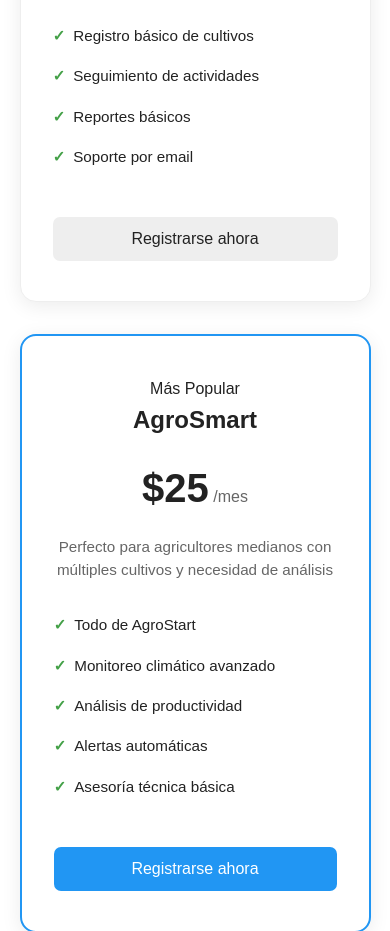
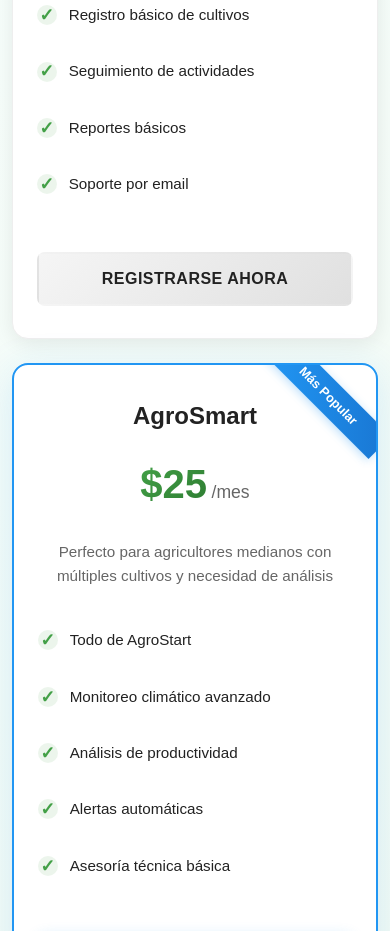
Before and after one commit to AgroMind-Aplicaciones-Web-7414/AgroTrack-LandingPage, a plain HTML site: page index.html in a window 390 px wide. Shown: the part 6600-7531 px from the top of the page. Drawn offline with Linux system fonts and the light colour scheme.

Commit message:
feat: enhance pricing section with new styles and responsive adjustments

```diff
--- a/assets/styles.css
+++ b/assets/styles.css
@@ -439,7 +439,7 @@ h1 {
 /* Pricing Section */
 .pricing {
     padding: 5rem 5%;
-    background: var(--color-background);
+    background: linear-gradient(135deg, #f8fffe 0%, #f0f8f0 100%);
     text-align: center;
 }
 
@@ -448,7 +448,7 @@ h1 {
     grid-template-columns: repeat(3, 1fr);
     gap: 2rem;
     max-width: 1200px;
-    margin: 0 auto;
+    margin: 3rem auto 0;
 }
 
 .pricing-card {
@@ -456,51 +456,76 @@ h1 {
     padding: 2.5rem 2rem;
     border-radius: 16px;
     box-shadow: 0 4px 20px rgba(0, 0, 0, 0.08);
-    transition: transform 0.3s ease;
+    transition: all 0.3s ease;
     border: 1px solid #eee;
     display: flex;
     flex-direction: column;
+    position: relative;
+    overflow: hidden;
 }
 
 .pricing-card.featured {
     border: 2px solid var(--color-secondary);
     transform: scale(1.05);
+    box-shadow: 0 8px 40px rgba(33, 150, 243, 0.15);
 }
 
 .pricing-card:hover {
     transform: translateY(-5px);
+    box-shadow: 0 8px 30px rgba(0, 0, 0, 0.12);
 }
 
 .pricing-card.featured:hover {
     transform: scale(1.05) translateY(-5px);
+    box-shadow: 0 12px 50px rgba(33, 150, 243, 0.2);
+}
+
+.featured-badge {
+    position: absolute;
+    top: 20px;
+    right: -30px;
+    background: linear-gradient(45deg, var(--color-secondary), #1976D2);
+    color: white;
+    padding: 8px 40px;
+    font-size: 0.85rem;
+    font-weight: 600;
+    transform: rotate(45deg);
+    text-align: center;
+    box-shadow: 0 2px 10px rgba(33, 150, 243, 0.3);
 }
 
 .pricing-card h3 {
     color: var(--color-text);
     font-size: 1.5rem;
     margin-bottom: 1rem;
+    font-weight: 600;
 }
 
 .price {
-    margin-bottom: 1rem;
+    margin-bottom: 1.5rem;
 }
 
 .amount {
-    font-size: 2.5rem;
-    font-weight: bold;
+    font-size: 3rem;
+    font-weight: 700;
     color: var(--color-text);
+    background: linear-gradient(135deg, var(--color-primary), #2E7D32);
+    -webkit-background-clip: text;
+    -webkit-text-fill-color: transparent;
+    background-clip: text;
 }
 
 .period {
     color: var(--color-text-light);
-    font-size: 1rem;
+    font-size: 1.1rem;
+    font-weight: 500;
 }
 
 .plan-desc {
     color: var(--color-text-light);
     font-size: 0.95rem;
     margin-bottom: 2rem;
-    line-height: 1.5;
+    line-height: 1.6;
 }
 
 .features-list {
@@ -513,50 +538,79 @@ h1 {
 .features-list li {
     display: flex;
     align-items: center;
-    gap: 0.5rem;
+    gap: 0.75rem;
     margin-bottom: 1rem;
     color: var(--color-text);
     font-size: 0.95rem;
+    padding: 0.5rem 0;
 }
 
 .features-list .check {
     color: var(--color-primary);
     font-weight: bold;
+    font-size: 1.1rem;
+    width: 20px;
+    height: 20px;
+    background: rgba(67, 160, 71, 0.1);
+    border-radius: 50%;
+    display: flex;
+    align-items: center;
+    justify-content: center;
+    flex-shrink: 0;
 }
 
 .btn-plan {
-    padding: 0.8rem 2rem;
+    padding: 1rem 2rem;
     border: none;
-    border-radius: 7px;
-    font-weight: 500;
+    border-radius: 8px;
+    font-weight: 600;
     font-size: 1rem;
     cursor: pointer;
-    transition: transform 0.2s ease;
+    transition: all 0.3s ease;
     width: 100%;
+    text-transform: uppercase;
+    letter-spacing: 0.5px;
 }
 
 .btn-standard {
-    background: #eee;
+    background: linear-gradient(135deg, #f5f5f5, #e0e0e0);
     color: var(--color-text);
+    border: 2px solid transparent;
+}
+
+.btn-standard:hover {
+    background: linear-gradient(135deg, #e0e0e0, #d5d5d5);
+    transform: translateY(-2px);
 }
 
 .btn-basic {
-    background: var(--color-secondary);
+    background: linear-gradient(135deg, var(--color-secondary), #1976D2);
     color: white;
+    box-shadow: 0 4px 15px rgba(33, 150, 243, 0.3);
+}
+
+.btn-basic:hover {
+    background: linear-gradient(135deg, #1976D2, #1565C0);
+    transform: translateY(-2px);
+    box-shadow: 0 6px 20px rgba(33, 150, 243, 0.4);
 }
 
 .btn-expert {
-    background: #ff9800;
+    background: linear-gradient(135deg, #ff9800, #f57c00);
     color: white;
+    box-shadow: 0 4px 15px rgba(255, 152, 0, 0.3);
 }
 
-.btn-plan:hover {
+.btn-expert:hover {
+    background: linear-gradient(135deg, #f57c00, #ef6c00);
     transform: translateY(-2px);
+    box-shadow: 0 6px 20px rgba(255, 152, 0, 0.4);
 }
 
 @media (max-width: 1024px) {
     .pricing-grid {
-        grid-template-columns: repeat(auto-fit, minmax(280px, 1fr));
+        grid-template-columns: repeat(auto-fit, minmax(300px, 1fr));
+        gap: 2rem;
     }
 
     .pricing-card.featured {
@@ -565,6 +619,33 @@ h1 {
 
     .pricing-card.featured:hover {
         transform: translateY(-5px);
+    }
+
+    .featured-badge {
+        top: 15px;
+        right: -25px;
+        padding: 6px 35px;
+        font-size: 0.8rem;
+    }
+}
+
+@media (max-width: 768px) {
+    .pricing {
+        padding: 3rem 3%;
+    }
+
+    .pricing-grid {
+        grid-template-columns: 1fr;
+        gap: 1.5rem;
+        margin-top: 2rem;
+    }
+
+    .pricing-card {
+        padding: 2rem 1.5rem;
+    }
+
+    .amount {
+        font-size: 2.5rem;
     }
 }
 
```
